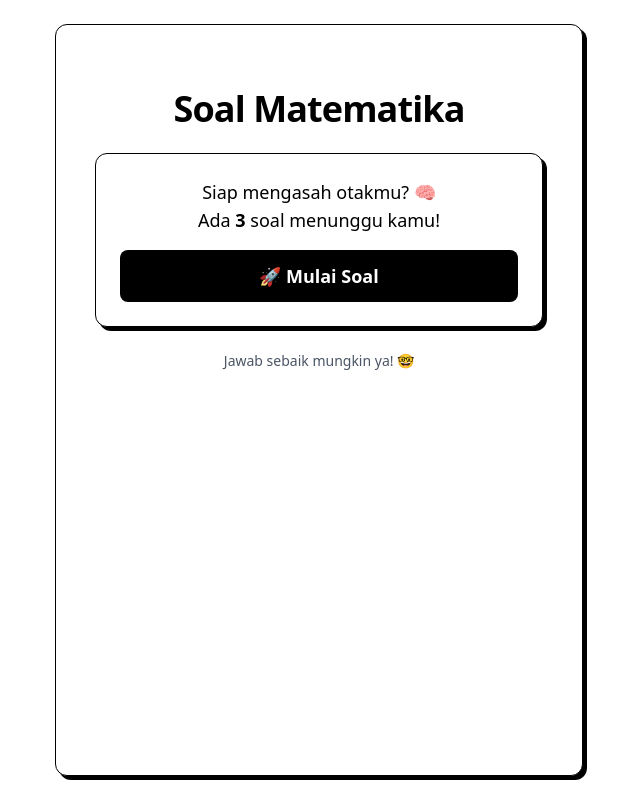
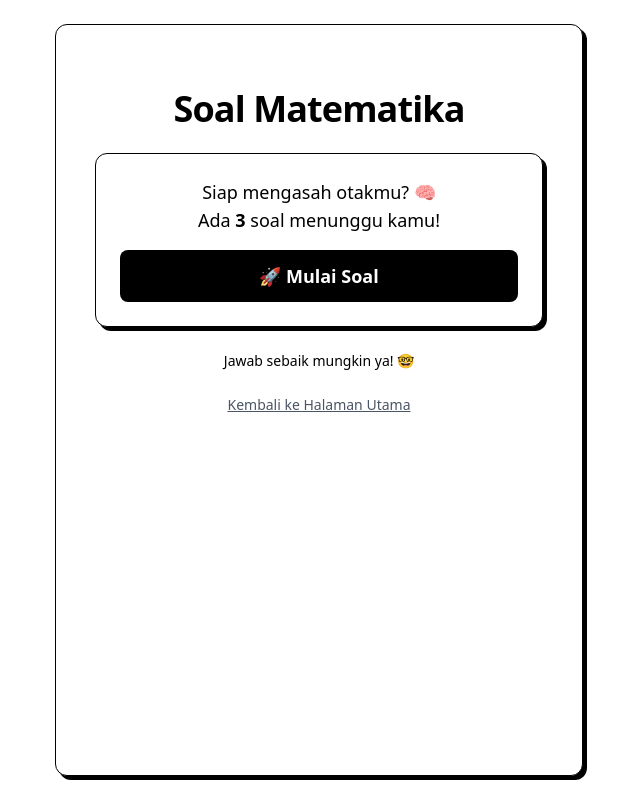
Before and after one commit to anangyoga/itsar, a Nuxt app: page /soal-matematika in a window 1280 px wide. Shown: the whole page, without its empty margins (321-961 px from the left). Built offline with nearby package versions, Linux system fonts and the light colour scheme.

Commit message:
fix: QuizStarts back button

```diff
--- a/app/components/QuizStarts.vue
+++ b/app/components/QuizStarts.vue
@@ -38,6 +38,9 @@ const start = () => {
       </button>
     </div>
 
-    <p class="text-gray-600 text-sm">Jawab sebaik mungkin ya! 🤓</p>
+    <p class="text-sm">Jawab sebaik mungkin ya! 🤓</p>
+    <NuxtLink to="/" class="underline text-gray-600 text-sm">
+      Kembali ke Halaman Utama
+    </NuxtLink>
   </div>
 </template>
```
